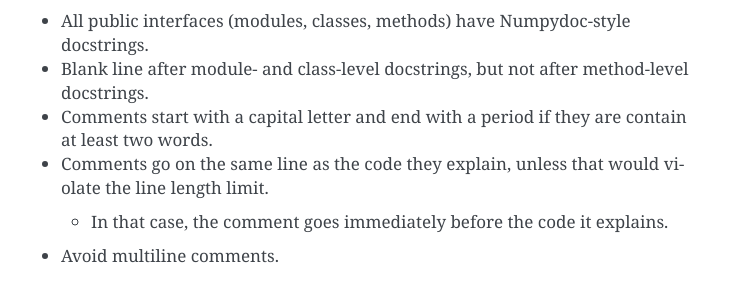
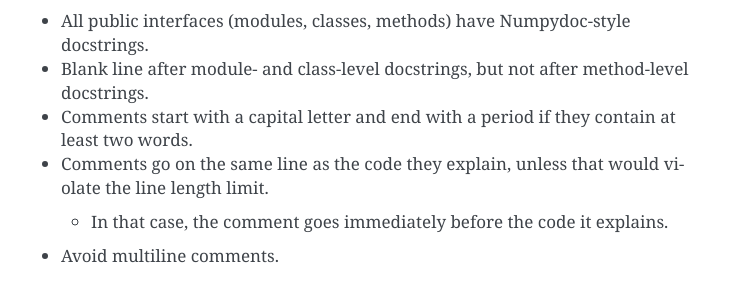
Before and after one commit to fossasia/pslab-python, a Sphinx documentation site: the page built from docs/development.rst, in a window 1280 px wide and 900 px high, scrolled down 1683 px. Shown: the part 554-853 px from the top of the window, without its empty margins (389-1141 px from the left). Built offline with Sphinx 7.4.7, drawn with Linux system fonts in a browser that asks for light colours; pages that are not in the unit, such as notebooks, are missing from menus.

Commit message:
Fix typo

```diff
--- a/docs/development.rst
+++ b/docs/development.rst
@@ -89,7 +89,7 @@ Comments and docstrings
 ^^^^^^^^^^^^^^^^^^^^^^^
 - All public interfaces (modules, classes, methods) have Numpydoc-style docstrings.
 - Blank line after module- and class-level docstrings, but not after method-level docstrings.
-- Comments start with a capital letter and end with a period if they are contain at least two words.
+- Comments start with a capital letter and end with a period if they contain at least two words.
 - Comments go on the same line as the code they explain, unless that would violate the line length limit.
 
   - In that case, the comment goes immediately before the code it explains.
```
